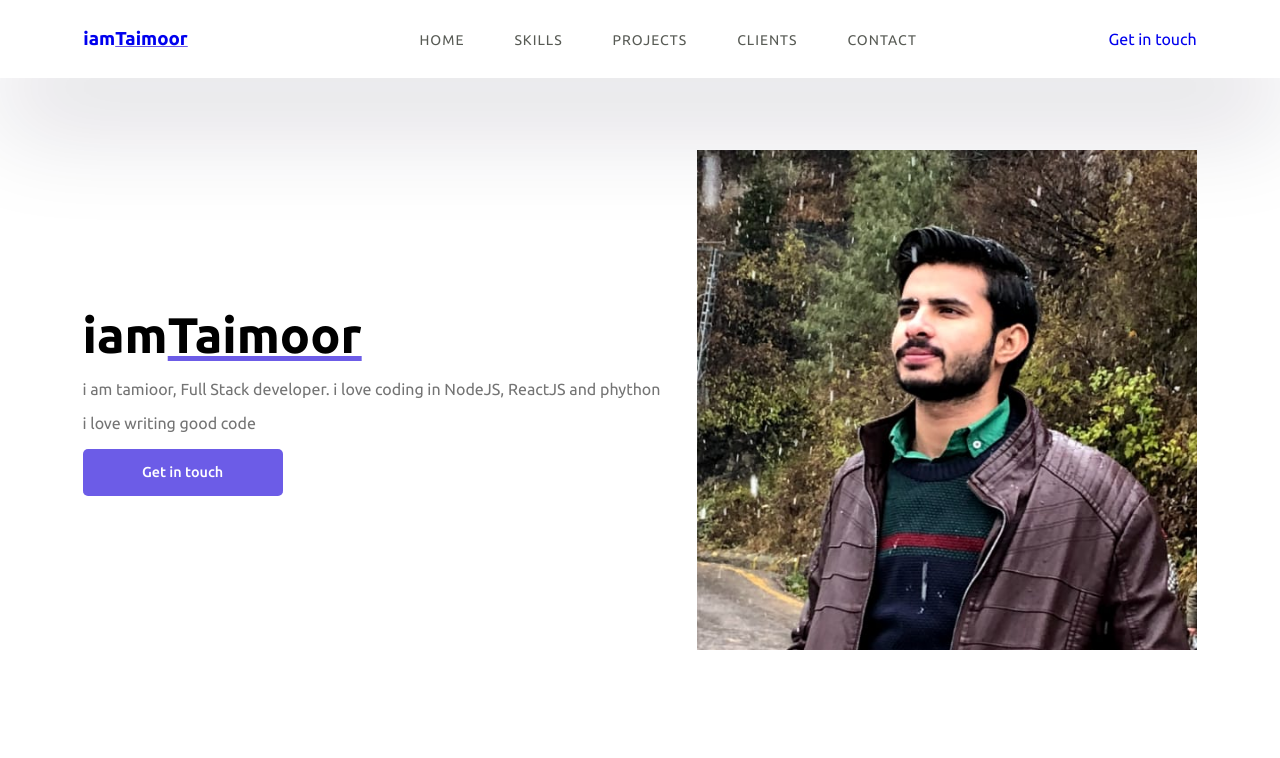
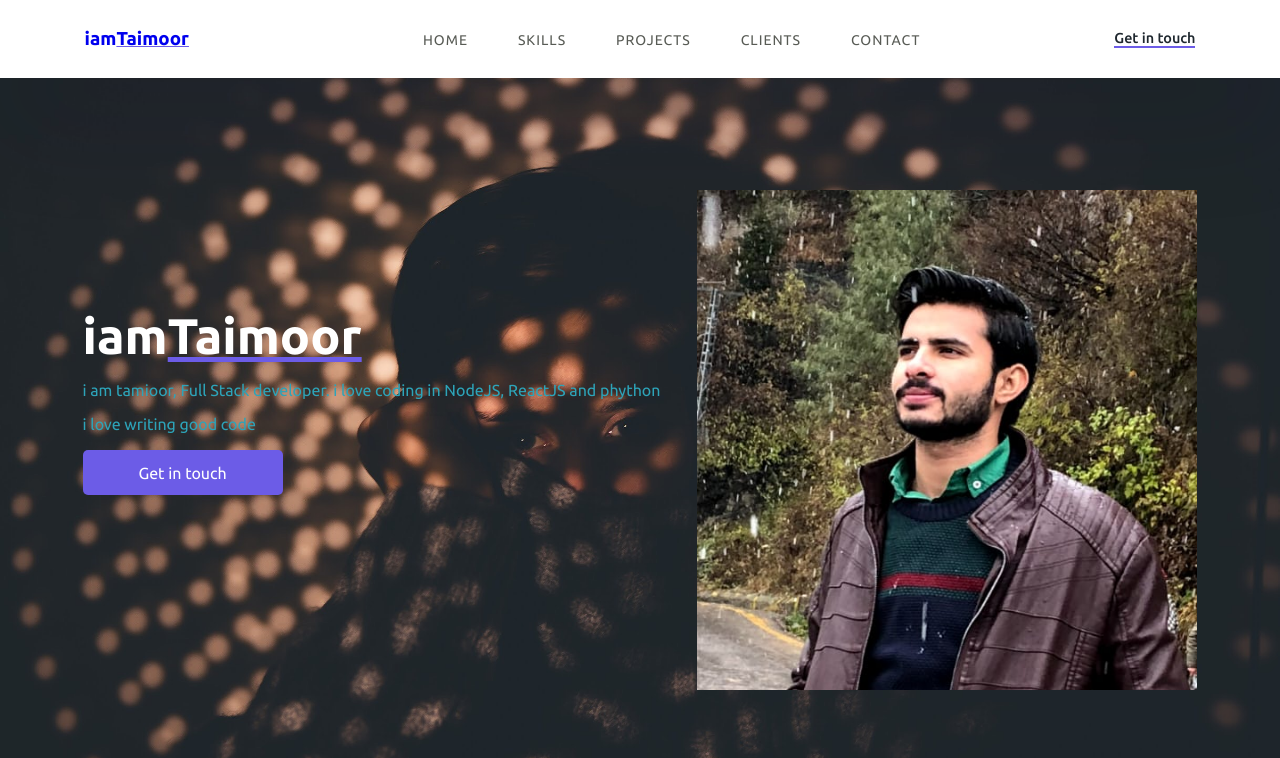
Before and after one commit to tamoorchatha/devNationAssignments, a plain HTML site: page 2_personal_portfolio/index.html in a window 1280 px wide. Shown: the top 758 px of the page. Drawn offline with Linux system fonts and the light colour scheme.

Commit message:
complete styling for portfolio

```diff
--- a/2_personal_portfolio/style.css
+++ b/2_personal_portfolio/style.css
@@ -20,6 +20,9 @@ body {
     width: 100%;
     height: 100vh;
     position: relative;
+    background-image: url(./images/bg-home.jpg);
+    background-size: cover;
+    margin: auto auto 50px auto;
 }
 a {
     text-decoration: none;
@@ -60,7 +63,7 @@ nav ul li a:hover{
     color: #fff;
     border-radius: 5px;
 }
-.get-in-touch{
+.portfolio-button{
     color: #1e272e;
     font-weight: 500;
     font-size: 0.9em;
@@ -92,6 +95,8 @@ nav ul li a:hover{
 .model{
     width: 500px;
     height: 500px;
+    position: relative;
+    top: 40px;
 }
 .model img{
     width: 100%;
@@ -99,14 +104,15 @@ nav ul li a:hover{
     object-fit: cover;
 }
 .main-text h1{
+    color: #fff;
     font-size: 50px;
     margin: 0px 0px 10px 0px;
     line-height: 60px;
 }
 .main-text p{
-    color: #747474;
+    color: #2da4b9;
 }
-.get-in-touch{
+.main-text .get-in-touch{
     width: 200px;
     height: 45px;
     display: flex;
@@ -115,6 +121,12 @@ nav ul li a:hover{
     color: #fff;
     background-color: #6c5ce7;
     border-radius: 5px;
+}
+.main-text .get-in-touch:hover{
+    background-color: #fff;
+    color: #000;
+    border-radius: 10px;
+    border: 1px solid #6c5ce7;
 }
 
 /* Skills Section */
```
